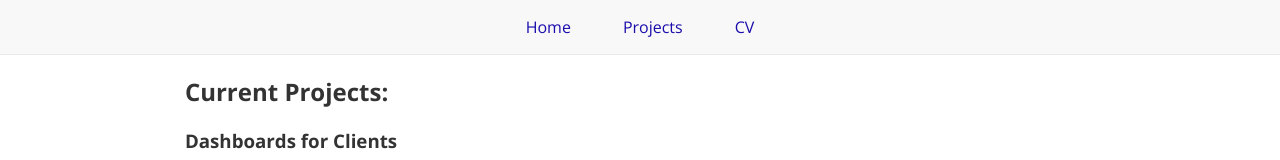
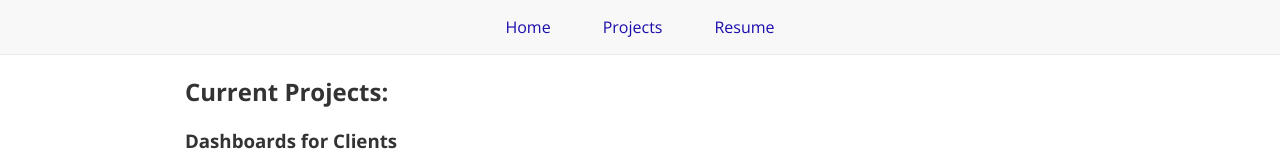
Before and after one commit to therealdavidscott/personal, a plain HTML site: page projects.html in a window 1280 px wide. Shown: the top 160 px of the page. Drawn offline with nearby package versions, Linux system fonts and the light colour scheme.

Commit message:
small fix

```diff
--- a/projects.html
+++ b/projects.html
@@ -13,7 +13,7 @@
         <nav>
             <a href="index.html">Home</a>
             <a href="projects.html">Projects</a>
-            <a href="resume.html" class="active">CV</a>
+            <a href="resume.html" class="active">Resume</a>
         </nav>
     </header>
     <main>
```
Also changed, not shown: resume.html (+1 -1 lines).
